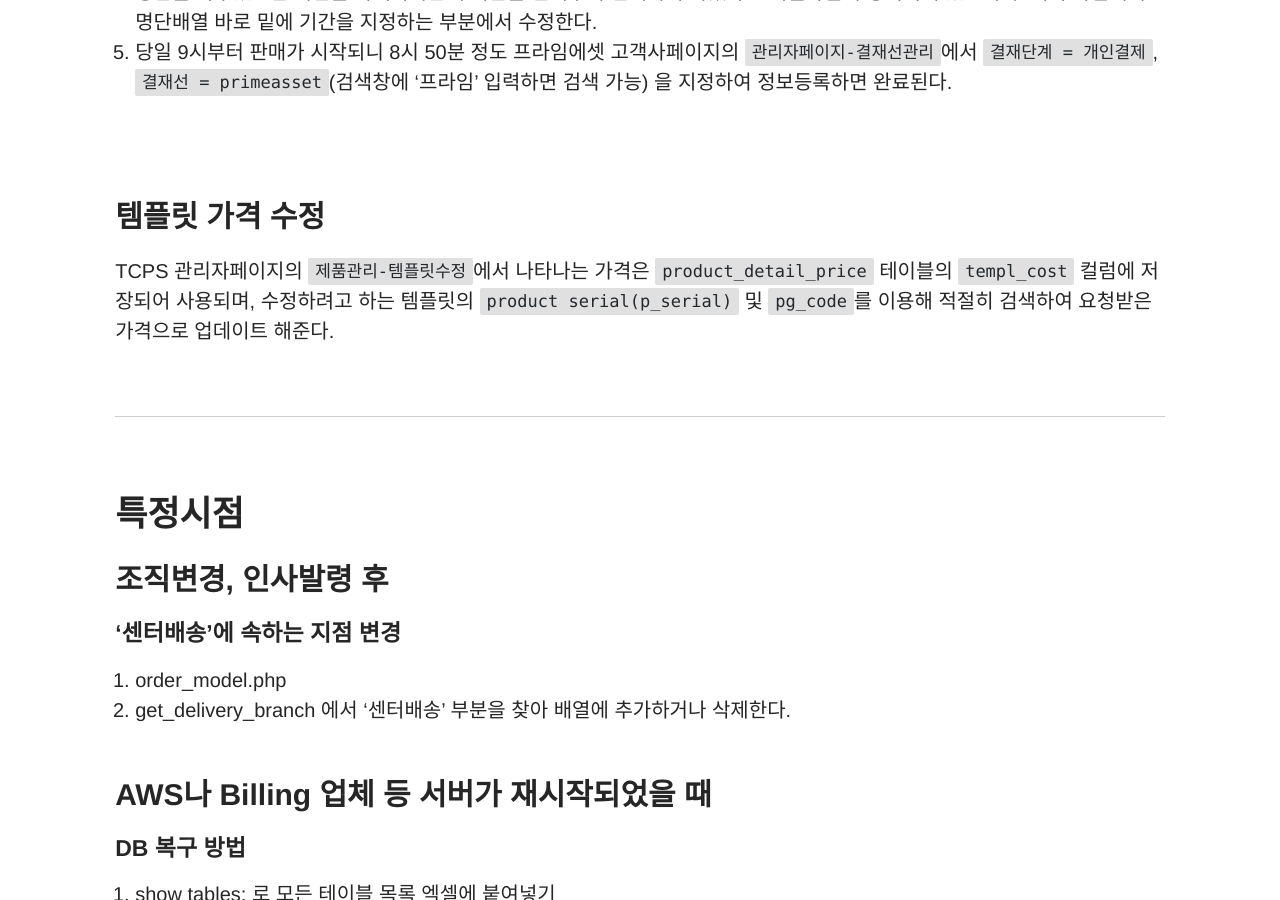
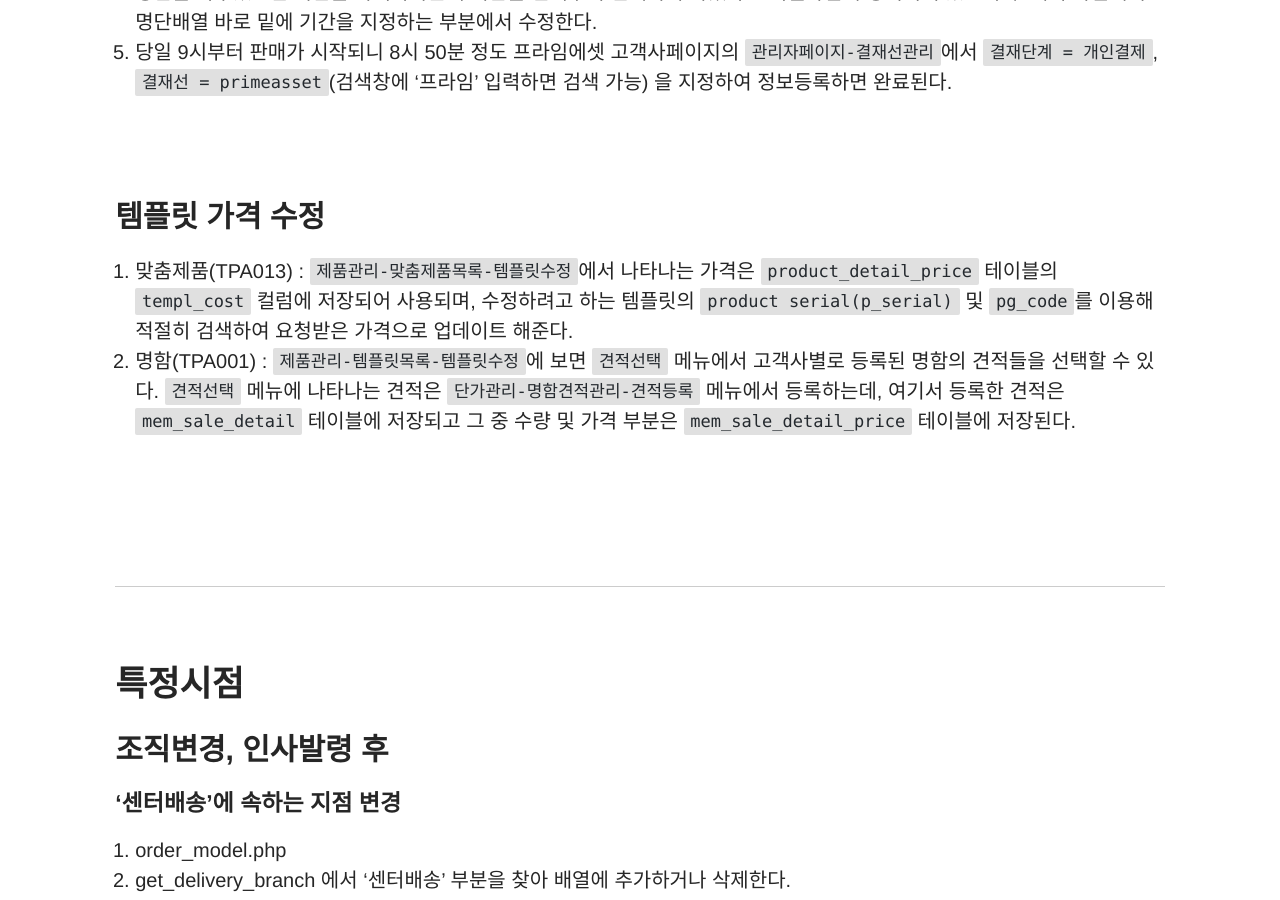
Before and after one commit to fffight88/fffight88.github.io, a Jekyll site: the page built from _jobdetail/tcps-management.md, in a window 1280 px wide and 900 px high, scrolled down 9299 px. Built offline with Jekyll 4.4.1, drawn with Linux system fonts in a browser that asks for light colours; a script that is not in the unit is left out; comment, search, counter and statistics services are not loaded.

Commit message:
포스트 수정

```diff
--- a/_jobdetail/tcps-management.md
+++ b/_jobdetail/tcps-management.md
@@ -313,7 +313,11 @@ array(
 
 ### 템플릿 가격 수정
 
-TCPS 관리자페이지의 `제품관리-템플릿수정`에서 나타나는 가격은 `product_detail_price` 테이블의 `templ_cost` 컬럼에 저장되어 사용되며, 수정하려고 하는 템플릿의 `product serial(p_serial)` 및 `pg_code`를 이용해 적절히 검색하여 요청받은 가격으로 업데이트 해준다.
+1. 맞춤제품(TPA013) : `제품관리-맞춤제품목록-템플릿수정`에서 나타나는 가격은 `product_detail_price` 테이블의 `templ_cost` 컬럼에 저장되어 사용되며, 수정하려고 하는 템플릿의 `product serial(p_serial)` 및 `pg_code`를 이용해 적절히 검색하여 요청받은 가격으로 업데이트 해준다.
+2. 명함(TPA001) : `제품관리-템플릿목록-템플릿수정`에 보면 `견적선택` 메뉴에서 고객사별로 등록된 명함의 견적들을 선택할 수 있다. `견적선택` 메뉴에 나타나는 견적은 `단가관리-명함견적관리-견적등록` 메뉴에서 등록하는데, 여기서 등록한 견적은 `mem_sale_detail` 테이블에 저장되고 그 중 수량 및 가격 부분은 `mem_sale_detail_price` 테이블에 저장된다.
+
+<br>
+<br>
 
 <br>
 
```
